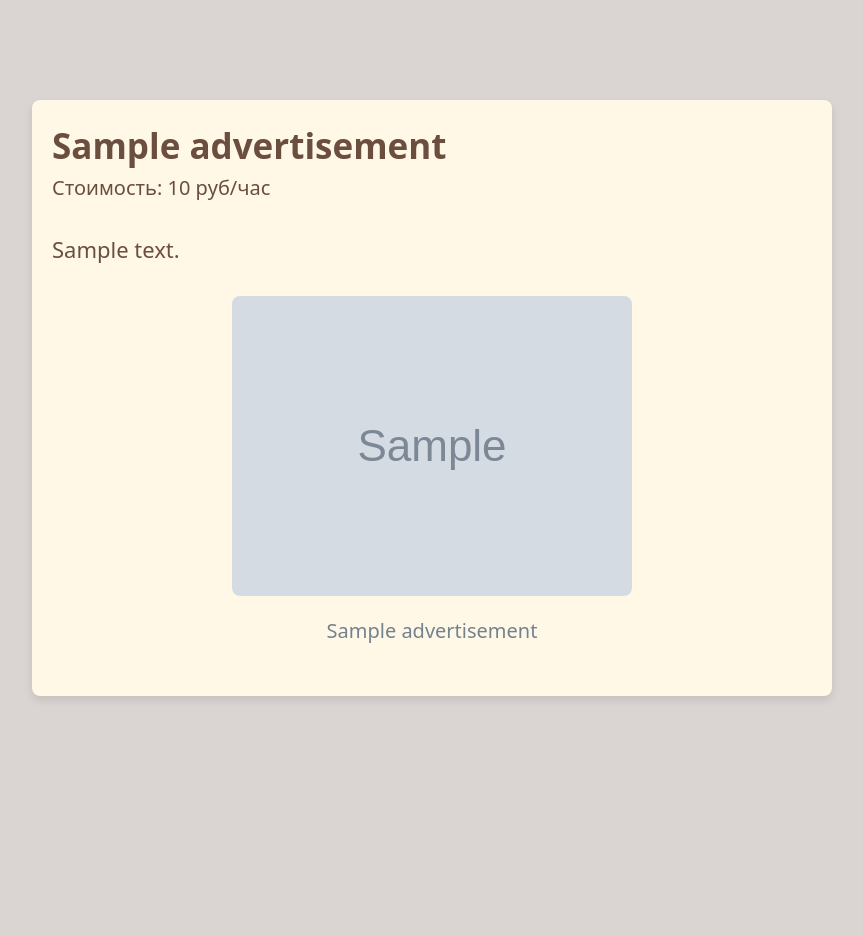
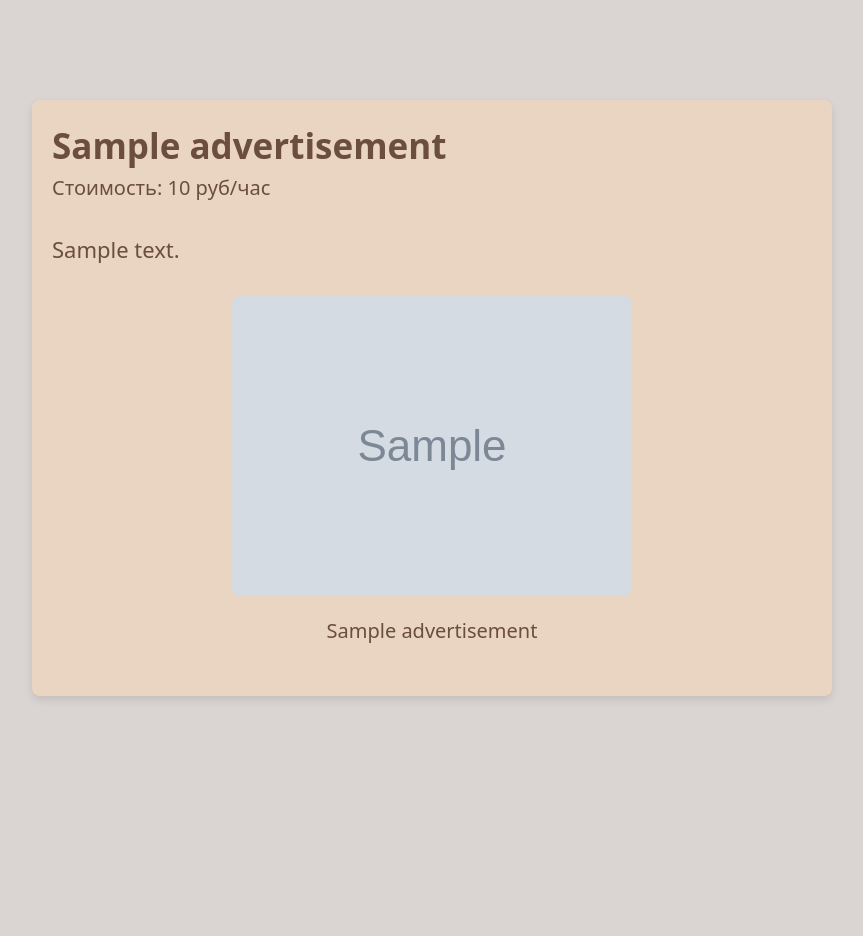
Before and after one commit to lolevan/room_rental, a Django app: page /advertisements/1/ in a window 1280 px wide. Shown: the part 115-1051 px from the top of the page, without its empty margins (208-1071 px from the left). Run offline with Django 4.2, Linux system fonts and the light colour scheme; tables that the repository leaves empty hold one stand-in row (values such as "Sample post"); grey boxes marked "Sample" are stand-in pictures; some libraries are stand-ins or nearby versions.

Commit message:
Update design

```diff
--- a/booking/templates/booking/advertisement_detail.html
+++ b/booking/templates/booking/advertisement_detail.html
@@ -16,7 +16,7 @@
         display: flex;
         flex-direction: column;
         align-items: center;
-        background-color: #FFF8E7; /* Светлый бежевый фон для фигуры */
+        background-color: #e9d5c1; /* Светлый бежевый фон для фигуры */
         max-width: 600px;
         margin: 20px auto; /* Центрирование фигуры */
     }
@@ -31,7 +31,7 @@
         color: #6B4E3D; /* Цвет текста для подписи */
     }
     .content-container {
-        background-color: #FFF8E7; /* Светлый бежевый фон для контейнера */
+        background-color: #e9d5c1; /* Светлый бежевый фон для контейнера */
         padding: 20px;
         border-radius: 8px;
         box-shadow: 0 4px 8px rgba(0, 0, 0, 0.1);
@@ -40,6 +40,9 @@
     }
     .content-container h2, .content-container h3, .content-container p {
         color: #6B4E3D; /* Коричневый цвет текста */
+    }
+    figure figcaption {
+        color: #6B4E3D;
     }
 </style>
 
--- a/booking/templates/booking/advertisement_list.html
+++ b/booking/templates/booking/advertisement_list.html
@@ -27,6 +27,9 @@
             color: #6b4e3d; /* Цвет заголовков */
         }
         hgroup h2 {
+            color: rgb(145, 107, 70);
+        }
+        hgroup h3 {
             color: rgb(145, 107, 70);
         }
         .poster-list h2, .poster-list h3 {
```
